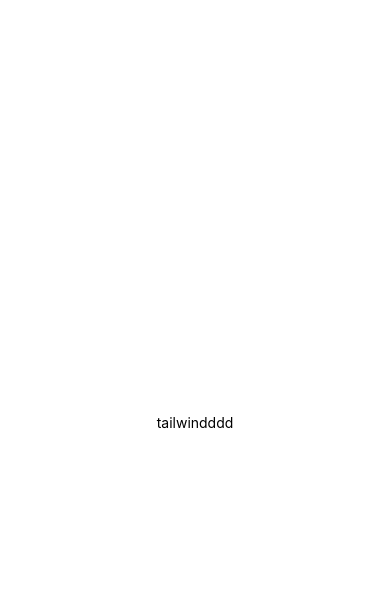
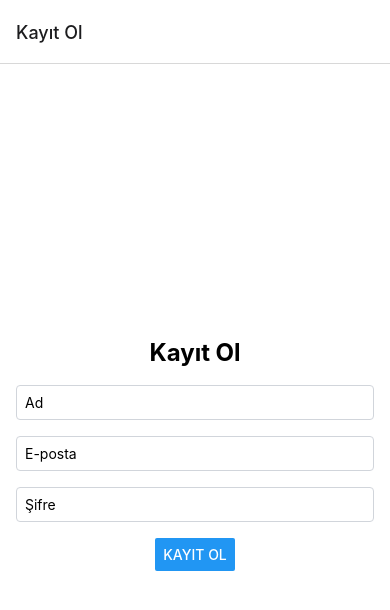
Before and after one commit to merveaydincode/Chatter, a React Native app: screen / in a window 390 px wide. Shown: the top 610 px of the page. Built offline with nearby package versions, Linux system fonts and the light colour scheme.

Commit message:
ana ekrana genel navigation ekranı entegre edildi.

```diff
--- a/App.tsx
+++ b/App.tsx
@@ -1,11 +1,8 @@
-import { View, Text } from 'react-native';
-import tw from 'twrnc';
+import React from 'react';
+import RootNavigation from './client/src/navigation/RootNavigation';
 
-export default function App() {
+const App: React.FC = () => {
+  return <RootNavigation />;
+};
 
-  return (
-    <View style={tw`flex-1 bg-white justify-center items-center`}>
-    <Text style={tw`text-black`}>tailwindddd</Text>
-    </View>
-  );
-}
+export default App;
--- a/client/src/navigation/RootNavigation.tsx
+++ b/client/src/navigation/RootNavigation.tsx
@@ -8,7 +8,7 @@ const Stack = createStackNavigator();
 const RootNavigation: React.FC = () => {
   return (
     <NavigationContainer>
-      <Stack.Navigator initialRouteName="Register">
+      <Stack.Navigator initialRouteName="Register" >
         <Stack.Screen name="Register" component={RegisterScreen} options={{ title: 'Kayıt Ol' }}/>
       </Stack.Navigator>
     </NavigationContainer>
```
